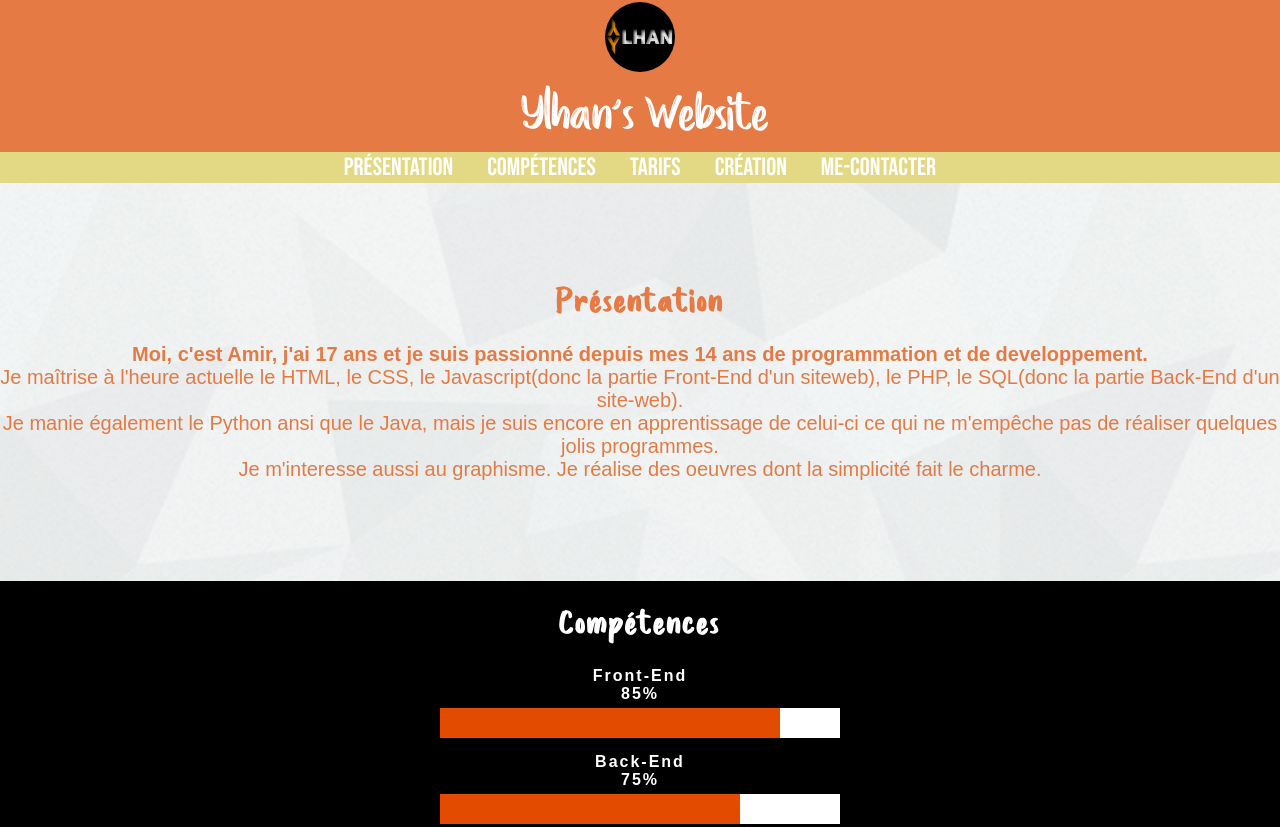
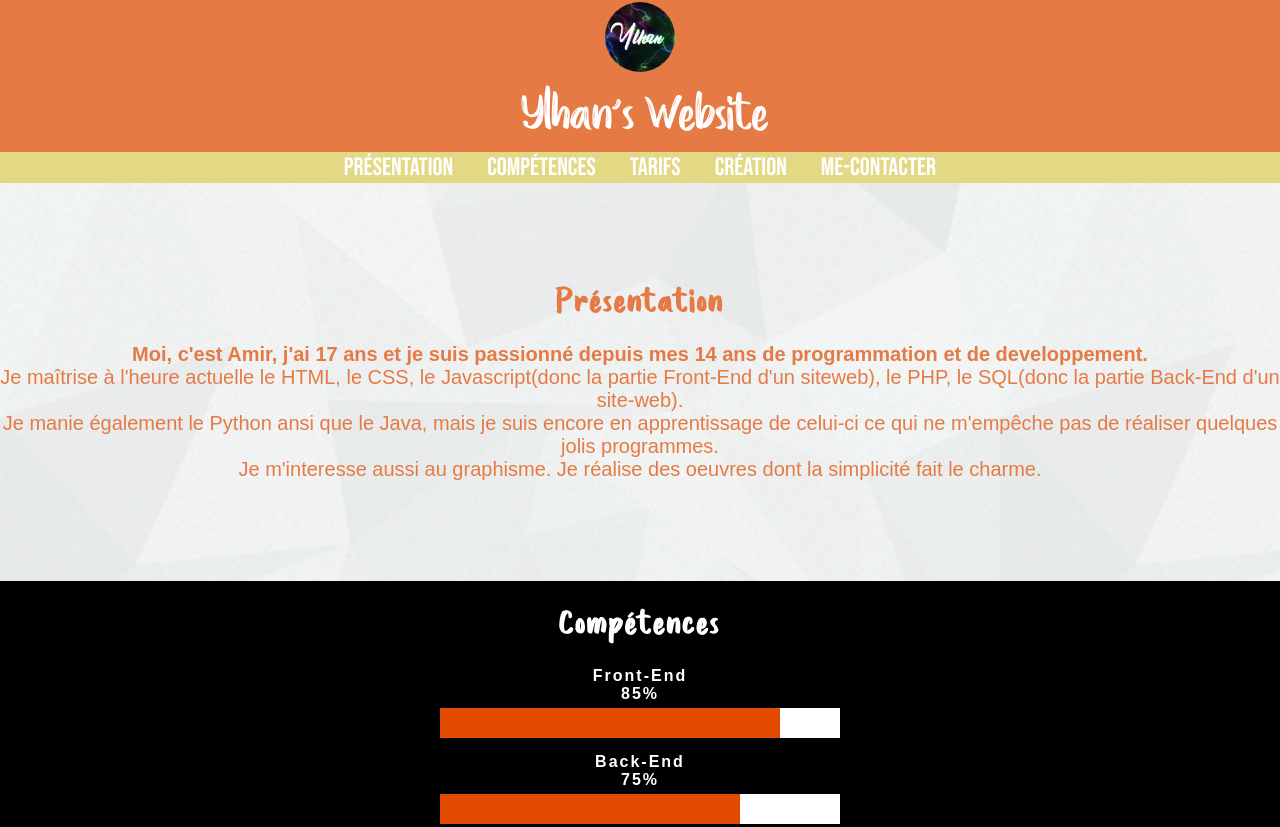
Before and after one commit to Ylhan64/ylhan, a plain HTML site: page index.html in a window 1280 px wide. Shown: the top 827 px of the page. Drawn offline with Linux system fonts and the light colour scheme; a script that the page names is missing.

Commit message:
Update index.html

```diff
--- a/index.html
+++ b/index.html
@@ -12,7 +12,7 @@
 		<div class="headerTitle">
 			<table border="0" cellpadding="0" style="margin: auto;">
 			<td>
-			<img src="logoylhan2.png" width="70px" height="70px" style="border-radius: 90px; " class="logo"></td>
+			<img src="Sans titre-1.png" width="70px" height="70px" style="border-radius: 90px; " class="logo"></td>
 			</table>
 			<table border="0" cellpadding="5" style="margin: auto;">
 			<td>
```
